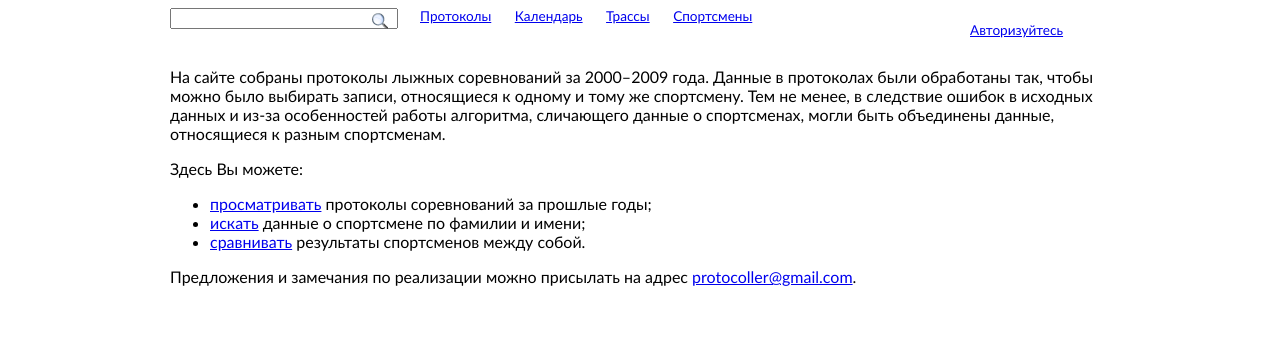
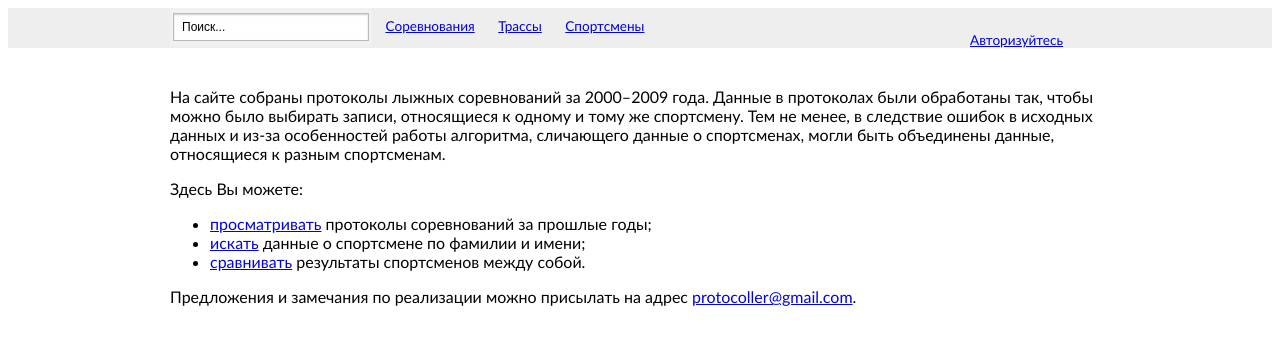
Before and after one commit to dsukhov1983/protocoller, a Django app: template src/protocoller/template/about.html in a window 1280 px wide. Shown: the top 345 px of the page. Run offline with Django 3.2, Linux system fonts and the light colour scheme; the template is opened without the code that fills it, so the values that code supplies are empty; some libraries are stand-ins or nearby versions.

Commit message:
menu toolbar

```diff
--- a/src/protocoller/media/css/style.css
+++ b/src/protocoller/media/css/style.css
@@ -1,5 +1,10 @@
 body {
     font: normal medium Trebuchet MS, Tahoma, sans-serif;
+}
+
+#toolbar {
+    background-color:#EEEEEE;
+    height: 40px;
 }
 
 #menu{
@@ -10,6 +15,7 @@ body {
     padding: 0;
     margin: 0;
     list-style: none outside none;
+    display:inline;
 }
 
 #menu li{
@@ -21,22 +27,34 @@ body {
 }
 
 
-span.glass i {
-    background-image: url("/media/img/search.png");
-    display:block;
-    font-size:0;
-    height:16px;
-    width:16px;
+/* search form
+-------------------------------------- */
+.searchform {
+	display: inline-block;
+	zoom: 1; /* ie7 hack for display:inline-block */
+	*display: inline;
+	padding: 5px 3px;
+	background: #f1f1f1;
+}
+.searchform input {
+	font: normal 12px/100% Arial, Helvetica, sans-serif;
+}
+.searchform .searchfield {
+	background: #fff;
+	padding: 6px 6px 6px 8px;
+	border: solid 1px #bcbbbb;
+	outline: none;
+        width: 180px;
+
+/*	-webkit-border-radius: 2em;
+	-moz-border-radius: 2em;
+	border-radius: 2em;*/
+
+	-moz-box-shadow: inset 0 1px 2px rgba(0,0,0,.2);
+	-webkit-box-shadow: inset 0 1px 2px rgba(0,0,0,.2);
+	box-shadow: inset 0 1px 2px rgba(0,0,0,.2);
 }
 
-#search-form span.glass {
-    display: block;
-    position: absolute;
-    right: 0;
-    padding:5px 2px 4px;
-    cursor:pointer;
+#session{
+    padding: 10px 0px;
 }
-
-#search-form #search-query{
-    width: 100%;
-}
--- a/src/protocoller/template/base.html
+++ b/src/protocoller/template/base.html
@@ -23,27 +23,27 @@
 {% load pretty_print %}
 
 <body>
+  <div id="toolbar">
     <div id="menu" class="container_12">
-    <form action="{% block search_url %}/search{% endblock %}" id="search-form" method="GET" >
-      <div class="grid_3">
-        <span class="glass"><i> </i></span>
-        <input value="" name="query" type="text" id="search-query"/>
-      </div>
+      <div class="grid_10">
+        <form action="{% block search_url %}/search{% endblock %}" class="searchform" method="GET" >
+          <input class="searchfield" type="text" value="Поиск..." onfocus="if (this.value == 'Поиск...') {this.value = '';}" onblur="if (this.value == '') {this.value = 'Поиск...';}" />
         </form>
-    <div class="grid_7">
         <ul>
-        <li><a href="/protocols">Протоколы</a></li>
-        <li><a href="/events">Календарь</a></li>
+          <li><a href="/races">Соревнования</a></li>
           <li><a href="/places">Трассы</a></li>
           <li><a href="/sportsmen">Спортсмены</a></li>
         </ul>
       </div>
       <div class="grid_2">
+        <div id="session">
           {% if user.is_authenticated %}
           {% print_user user %}
           {% else %}
           <p><a href="{% url login %}">Авторизуйтесь</a></p>
           {% endif %}
+        </div>
+      </div>
     </div>
   </div>
   <div class="container_12">
```
Also changed, not shown: src/protocoller/miner/templatetags/pretty_print.py (+16 -3 lines). Lines whose indentation alone changed are shown as unchanged.
